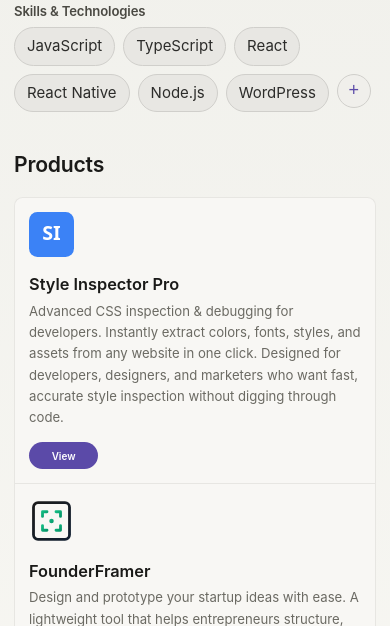
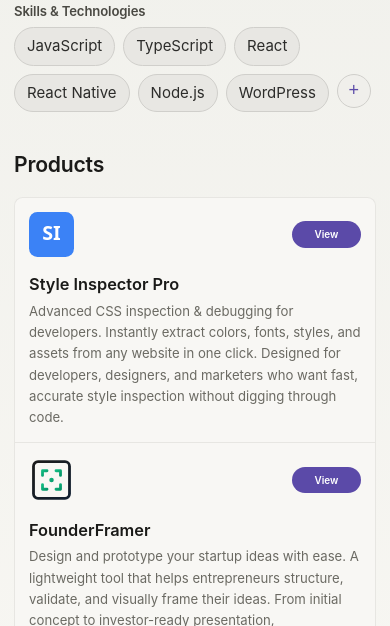
Before and after one commit to breonwilliams/one_page_profile, a website: page index.html in a window 390 px wide. Shown: the part 474-1100 px from the top of the page. Drawn offline with Linux system fonts and the light colour scheme; no server answers.

Commit message:
fix mobile stylization

```diff
--- a/assets/css/styles.css
+++ b/assets/css/styles.css
@@ -440,8 +440,8 @@
     height: calc(var(--space-unit) * 3.75);
     border-radius: var(--radius-md);
     flex-shrink: 0;
+    overflow: hidden;
     margin-right: var(--space-base);
-    overflow: hidden;
 }
 
 .product-icon img,
@@ -471,8 +471,7 @@
 
 .product-get-section {
     display: flex;
-    flex-direction: column;
-    align-items: flex-end;
+    align-items: center;
     gap: var(--space-xs);
     margin-left: var(--space-base);
 }
@@ -722,27 +721,34 @@
     }
 
     .product-item {
+        display: grid;
+        grid-template-columns: auto 1fr auto;
+        grid-template-rows: auto auto;
+        gap: var(--space-base);
         padding: var(--space-base);
-        flex-direction: column;
-        align-items: flex-start;
+        align-items: start;
     }
 
     .product-icon {
+        grid-column: 1;
+        grid-row: 1;
         width: calc(var(--space-unit) * 3.236);
         height: calc(var(--space-unit) * 3.236);
         margin-right: 0;
-        margin-bottom: var(--space-base);
     }
 
     .product-info {
-        margin-bottom: var(--space-base);
+        grid-column: 1 / -1;
+        grid-row: 2;
+        margin: 0;
         width: 100%;
     }
 
     .product-get-section {
+        grid-column: 3;
+        grid-row: 1;
         margin-left: 0;
-        width: 100%;
-        align-items: flex-start;
+        align-self: center;
     }
 
     .get-button {
```
